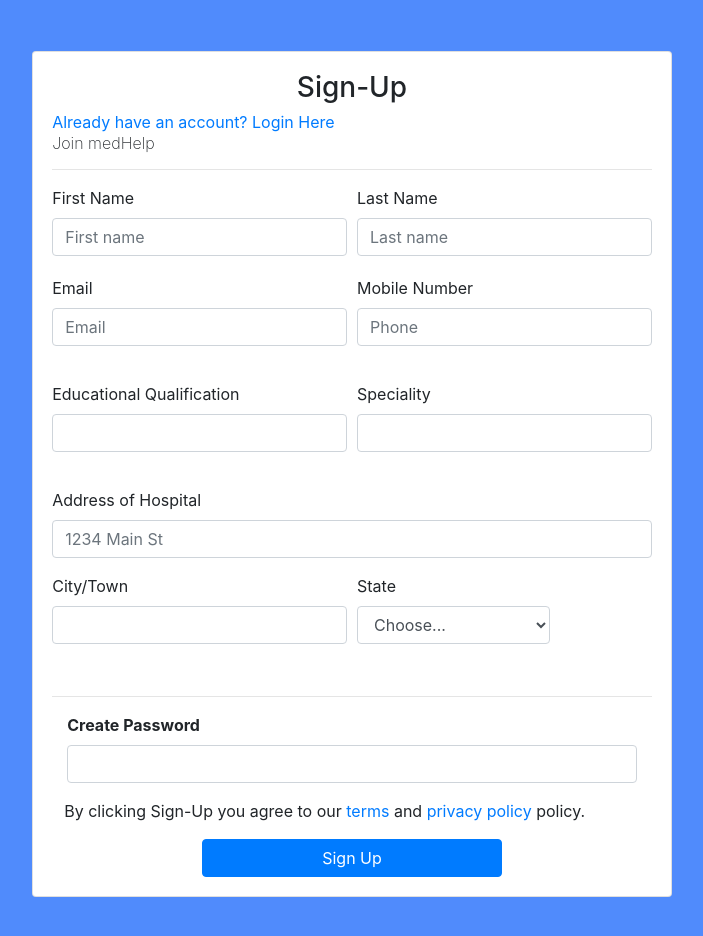
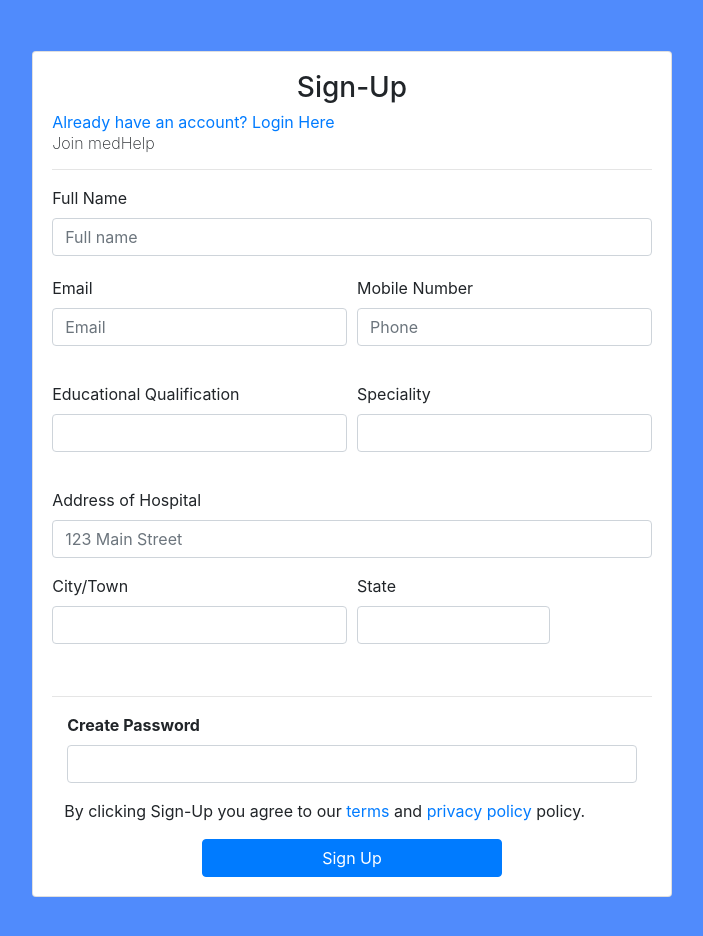
Before and after one commit to Subash792/IITISoC-22-Web-11-Medical-Appointment-System, a website: page public/signup.html in a window 1280 px wide. Shown: the whole page, without its empty margins (288-991 px from the left). Drawn offline with nearby package versions, Linux system fonts and the light colour scheme; files that its build step writes are made by us from their sources.

Commit message:
Retrieving info from client successful

```diff
--- a/public/signup.html
+++ b/public/signup.html
@@ -6,7 +6,7 @@
     <meta name="viewport" content="width=device-width, initial-scale=1.0">
     <title>Sign-Up Page</title>
     <link rel="stylesheet" href="https://cdn.jsdelivr.net/npm/bootstrap@4.0.0/dist/css/bootstrap.min.css" integrity="sha384-Gn5384xqQ1aoWXA+058RXPxPg6fy4IWvTNh0E263XmFcJlSAwiGgFAW/dAiS6JXm" crossorigin="anonymous">
-    <link rel="stylesheet" href="css/signup.css">
+    <link rel="stylesheet" href="signup.css">
 
 </head>
 <body style="background-color: #508bfc;">
@@ -19,55 +19,47 @@
                   <h6 style="font-size: 1rem; font-weight:250; margin:0;">Join medHelp</h6>
                   <hr>
                   <div class="form-row">
-
                     <div class="col">
-                      <label for="fn">First Name</label>
-                      <input type="text" class="form-control" id="fn"placeholder="First name">
+                      <label for="fn">Full Name</label>
+                      <input type="text" class="form-control" id="fn" name="full_name" placeholder="Full name">
                     </div>
-                    <div class="col">
-                        <label for="ln">Last Name</label>
-                      <input type="text" class="form-control" id="ln"placeholder="Last name">
                     </div>
-                  </div>
                   <!--///////////////////////////////////-->
                   <div class="form-row">
                     <div class="form-group col-md-6">
                         <label for="email">Email</label>
-                      <input type="email" class="form-control" id="email" placeholder="Email">
+                      <input type="email" class="form-control"  name="email" id="email" placeholder="Email">
                     </div>
                     <div class="form-group col-md-6">
                         <label for="phone">Mobile Number</label>
-                      <input type="text" class="form-control" id="phone" placeholder="Phone">
+                      <input type="text" class="form-control" id="phone"  name="phone" placeholder="Phone">
                     </div>
                   </div>
                   <!--///////////////////////////////////-->
                   <div class="form-row">
                     <div class="form-group col-md-6">
                         <label for="ed">Educational Qualification</label>
-                      <input type="email" class="form-control" id="ed" placeholder="">
+                      <input type="email" class="form-control" id="ed" name="education" placeholder="">
                     </div>
                     <div class="form-group col-md-6">
                         <label for="">Speciality</label>
-                      <input type="text" class="form-control" id="speciality" placeholder="">
+                      <input type="text" class="form-control" id="speciality" name="Spect" placeholder="">
                     </div>
                   </div>
                   <!--///////////////////////////////////-->
                   <div class="form-group">
                     <label for="inputAddress">Address of Hospital</label>
-                    <input type="text" class="form-control" id="inputAddress" placeholder="1234 Main St">
+                    <input type="text" class="form-control" id="inputAddress" name="address" placeholder="123 Main Street">
                   </div>
                   <!--///////////////////////////////////-->
                   <div class="form-row">
                     <div class="form-group col-md-6">
                       <label for="inputCity">City/Town</label>
-                      <input type="text" class="form-control" id="inputCity">
+                      <input type="text" class="form-control" name="city" id="inputCity">
                     </div>
                     <div class="form-group col-md-4">
                       <label for="inputState">State</label>
-                      <select id="inputState" class="form-control">
-                        <option selected>Choose...</option>
-                        <option>Telangana</option>
-                      </select>
+                      <input type="text" class="form-control" name="state" id="inputState">
                     </div>
                   </div>
                   <!--///////////////////////////////////-->
@@ -78,7 +70,7 @@
                   <div class="container">
                   <div class="form-group">
                     <label for="password"><b>Create Password</b></label>
-                    <input type="password" class="form-control" id="password" placeholder="">
+                    <input type="password" class="form-control" id="password" name="password" placeholder="">
                   </div>
                 </div>
 
```
Also changed, not shown: app.js (+12 -2 lines), public/index.html (+1 -1 lines), public/login.html (+2 -2 lines).
